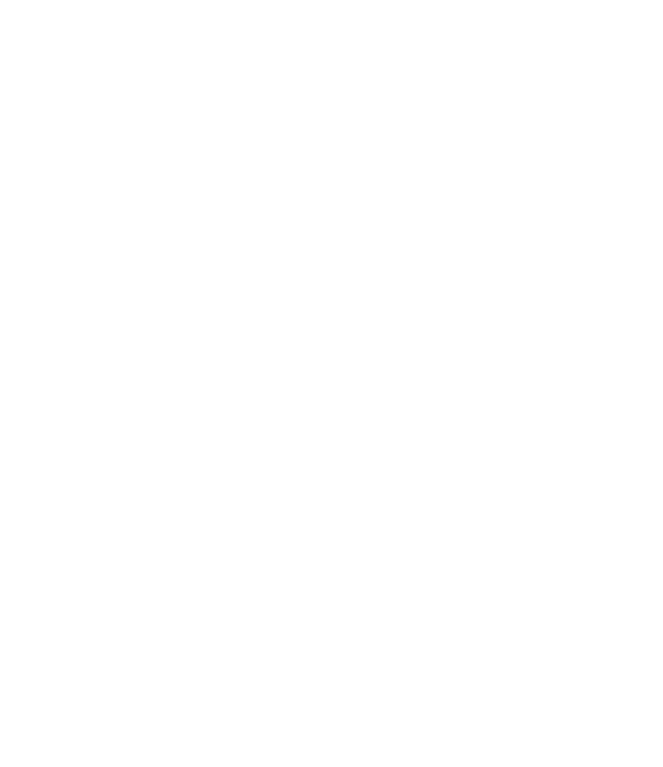
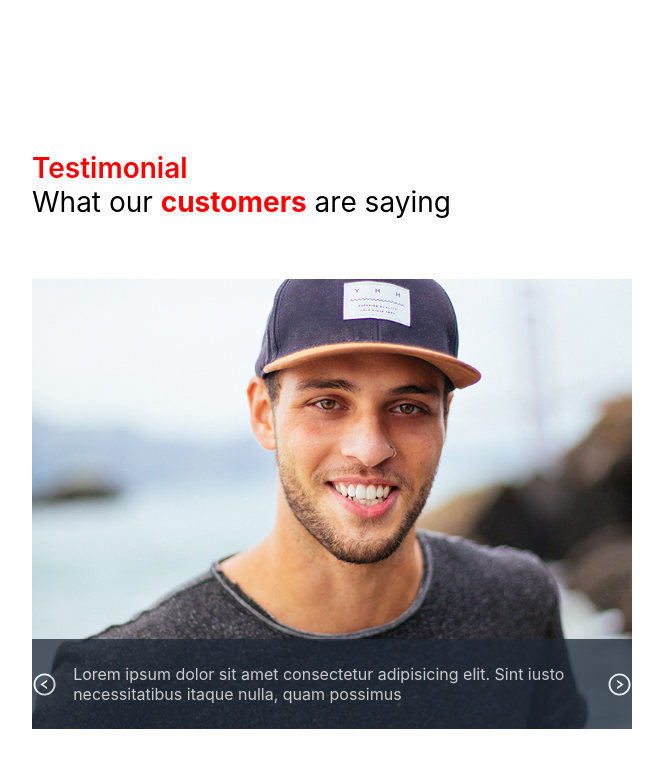
Before and after one commit to krka1309/Food_Application_ReactJs, a React (Create React App) app: page / in a window 1280 px wide. Shown: the part 2971-3738 px from the top of the page, without its empty margins (308-971 px from the left). Before the commit the page ends 2976 px from the top, so only its background shows below. Built offline with nearby package versions, Linux system fonts and the light colour scheme.

Commit message:
reviews page added

```diff
--- a/src/pages/home/home.js
+++ b/src/pages/home/home.js
@@ -9,6 +9,7 @@
 import Delivery from "../hero/delivery";
 import Products from "../../components/productsCard/products";
 import Ambrosiya from "../Ambrosiya/ambrosiya";
+import Reviews from "../reviews/reviews";
 
 const Home = () => {
   const [allProducts, setAllProducts] = useState(products);
@@ -43,6 +44,7 @@
         </div>
       </div>
       <Ambrosiya />
+      <Reviews />
     </div>
   );
 };
--- /dev/null
+++ b/src/pages/reviews/reviews.css
@@ -0,0 +1,50 @@
+.reviewPage {
+  display: flex;
+  justify-content: center;
+  align-items: center;
+  margin-top: 150px;
+  flex-direction: column;
+}
+.Testimonial {
+  font-size: 28px;
+  color: red;
+  font-weight: 600;
+}
+.customers {
+  font-size: 28px;
+  color: red;
+}
+.custom {
+  font-size: 28px;
+  font-size: 600;
+}
+.renderImage {
+  margin-top: 60px;
+  width: 600px;
+  height: auto;
+  object-fit: cover;
+}
+.imageText {
+  display: flex;
+  justify-content: space-between;
+  align-items: center;
+  position: relative;
+  bottom: 90px;
+  color: white;
+  background-color: rgb(31 41 55);
+  opacity: 0.75;
+  width: 600px;
+  height: 90px;
+}
+.reviewChild {
+  display: flex;
+  flex-direction: column;
+}
+.OutlineIcons {
+  height: 35px;
+  width: 40px;
+  cursor: pointer;
+}
+.imageText span {
+  padding: 16px;
+}
--- /dev/null
+++ b/src/pages/reviews/reviews.jsx
@@ -0,0 +1,82 @@
+import React, { useState } from "react";
+import "./reviews.css";
+import image1 from "../../assets/imagesAll/ava-1.jpg";
+import image2 from "../../assets/imagesAll/ava-2.jpg";
+import image3 from "../../assets/imagesAll/ava-3.jpg";
+import image4 from "../../assets/imagesAll/ava-4.jpg";
+import { AiOutlineLeftCircle } from "react-icons/ai";
+import { AiOutlineRightCircle } from "react-icons/ai";
+
+const Reviews = () => {
+  const [currentPhotoIndex, setCurrentPhotoIndex] = useState(0);
+  const images = [
+    {
+      id: 1,
+      name: "krishna",
+      image: image1,
+    },
+    {
+      id: 1,
+      name: "krishna",
+      image: image2,
+    },
+    {
+      id: 1,
+      name: "krishna",
+      image: image3,
+    },
+    {
+      id: 1,
+      name: "krishna",
+      image: image4,
+    },
+  ];
+
+  const handlePrevClick = () => {
+    if (currentPhotoIndex > 0) {
+      setCurrentPhotoIndex(currentPhotoIndex - 1);
+    } else {
+      setCurrentPhotoIndex(images.length - 1);
+    }
+  };
+  const handleNextClick = () => {
+    if (currentPhotoIndex < images.length - 1) {
+      setCurrentPhotoIndex(currentPhotoIndex + 1);
+    } else {
+      setCurrentPhotoIndex(0);
+    }
+  };
+  return (
+    <div className="reviewPage">
+      <div className="reviewChild">
+        <span>
+          <b className="Testimonial">Testimonial</b> <br />
+          <span className="custom">
+            What our <b className="customers">customers</b> are saying
+          </span>
+        </span>
+        <img
+          src={images[currentPhotoIndex].image}
+          alt=""
+          className="renderImage"
+        />
+      </div>
+      <div className="imageText">
+        <AiOutlineLeftCircle
+          className="OutlineIcons"
+          onClick={handlePrevClick}
+        />
+        <span>
+          Lorem ipsum dolor sit amet consectetur adipisicing elit. Sint iusto
+          necessitatibus itaque nulla, quam possimus
+        </span>
+        <AiOutlineRightCircle
+          className="OutlineIcons"
+          onClick={handleNextClick}
+        />
+      </div>
+    </div>
+  );
+};
+
+export default Reviews;
```
